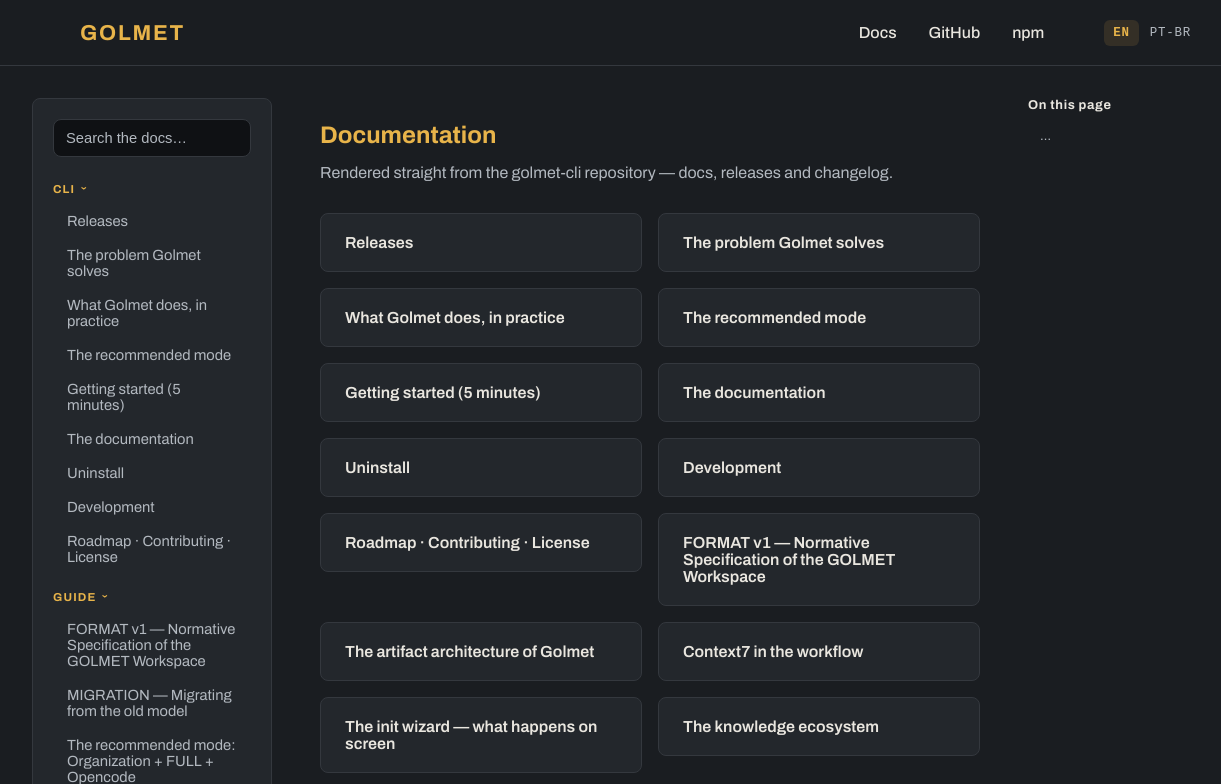
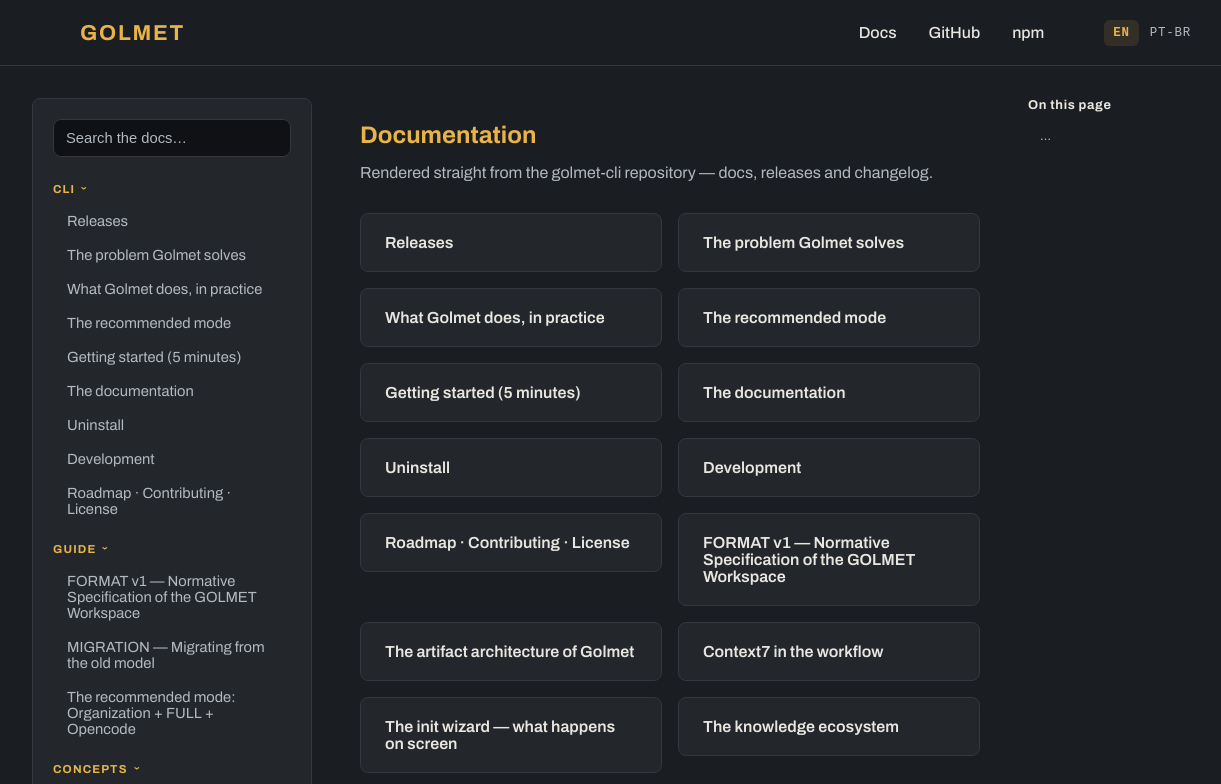
Before and after one commit to Golmet/golmet-site, an Angular app: page /docs in a window 1536 px wide. Shown: the top 784 px of the page, without its empty margins (128-1349 px from the left). Built offline with nearby package versions, Linux system fonts and the light colour scheme.

Commit message:
fix: sidebar do portal de 240px para 280px (pedido do operador)
Mais respiro para títulos longos da doc do kit nos dois breakpoints (com e sem aside). Testes 22/22, 85 rotas.

```diff
--- a/src/app/docs/docs-layout.scss
+++ b/src/app/docs/docs-layout.scss
@@ -12,7 +12,7 @@
 
 @media (min-width: 960px) {
   .gm-docs {
-    grid-template-columns: 240px minmax(0, 1fr);
+    grid-template-columns: 280px minmax(0, 1fr);
     gap: var(--gm-space-4);
     padding: var(--gm-space-3) var(--gm-space-3) var(--gm-space-4);
   }
@@ -137,7 +137,7 @@ details[open] > .gm-toc-group-name::after {
 
 @media (min-width: 1400px) {
   .gm-docs {
-    grid-template-columns: 240px minmax(0, 1fr) 220px;
+    grid-template-columns: 280px minmax(0, 1fr) 220px;
   }
 
   .gm-docs-toc {
```
